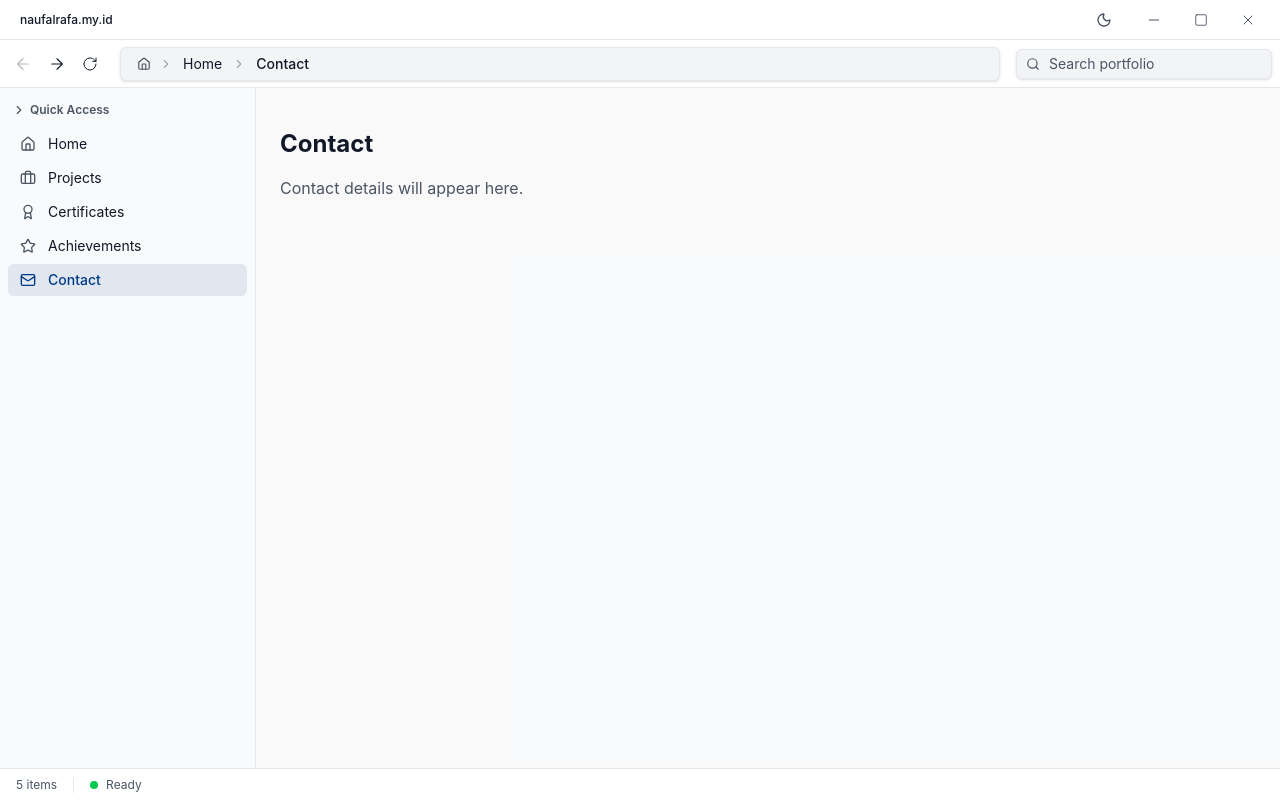
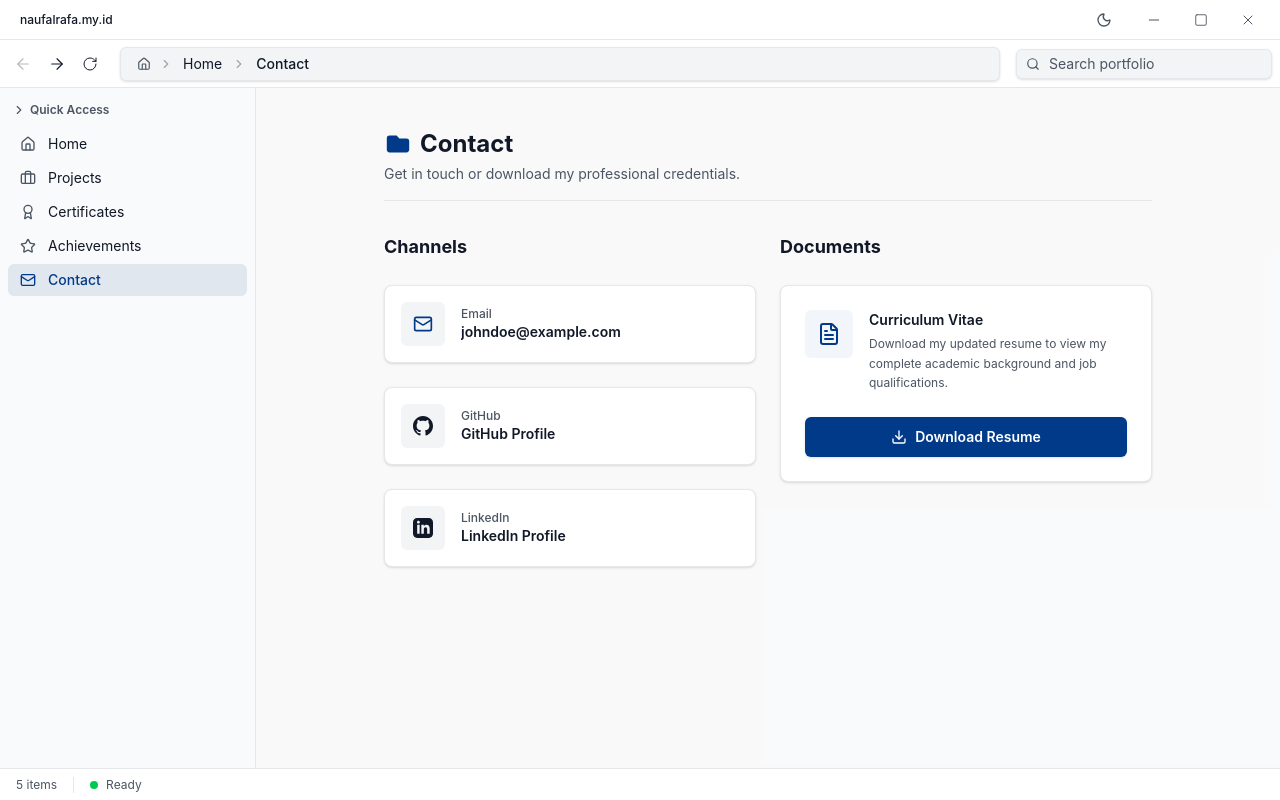
Before and after one commit to Falrafa4/portfolio, a React (Vite) app: page /contact in a window 1280 px wide. Built offline with nearby package versions, Linux system fonts and the light colour scheme.

Commit message:
feat: enhance Contact page with detailed contact information and document download options

```diff
--- a/src/pages/Contact/index.jsx
+++ b/src/pages/Contact/index.jsx
@@ -1,8 +1,122 @@
+import { Mail, FileText, Download, ExternalLink } from 'lucide-react';
+import contactsData from '../../data/contacts.json';
+
 export default function Contact() {
   return (
-    <div>
-      <h1 className="text-2xl font-bold mb-4">Contact</h1>
-      <p className="text-text-muted">Contact details will appear here.</p>
+    <div className="max-w-3xl mx-auto pb-12 animate-fade-in">
+      {/* Folder Header */}
+      <div className="mb-8 border-b border-border pb-4">
+        <h1 className="text-2xl font-bold text-text-main flex items-center gap-2">
+          <svg
+            className="w-7 h-7 text-primary"
+            fill="currentColor"
+            viewBox="0 0 20 20"
+          >
+            <path d="M2 6a2 2 0 012-2h5l2 2h5a2 2 0 012 2v6a2 2 0 01-2 2H4a2 2 0 01-2-2V6z" />
+          </svg>
+          Contact
+        </h1>
+        <p className="text-text-muted mt-1 text-sm">
+          Get in touch or download my professional credentials.
+        </p>
+      </div>
+
+      <div className="grid grid-cols-1 md:grid-cols-2 gap-6">
+        {/* Contact info list */}
+        <div className="flex flex-col gap-6">
+          <h2 className="text-lg font-bold text-text-main">Channels</h2>
+
+          {/* Email Card */}
+          {contactsData.email && (
+            <a
+              href={`mailto:${contactsData.email}`}
+              className="flex items-center gap-4 p-4 bg-surface border border-border rounded-lg shadow-sm hover:shadow-md hover:border-primary/50 hover:bg-black/10 dark:hover:bg-white/10 transition-all select-none group"
+            >
+              <div className="p-3 bg-background rounded-md text-primary group-hover:bg-primary/10 transition-colors">
+                <Mail size={20} />
+              </div>
+              <div className="min-w-0">
+                <span className="block text-xs text-text-muted font-medium">Email</span>
+                <span className="block text-sm font-semibold text-text-main truncate">{contactsData.email}</span>
+              </div>
+              <ExternalLink size={14} className="text-text-muted ml-auto opacity-0 group-hover:opacity-100 transition-opacity" />
+            </a>
+          )}
+
+          {/* GitHub Card */}
+          {contactsData.github && (
+            <a
+              href={contactsData.github}
+              target="_blank"
+              rel="noopener noreferrer"
+              className="flex items-center gap-4 p-4 bg-surface border border-border rounded-lg shadow-sm hover:shadow-md hover:border-primary/50 hover:bg-black/10 dark:hover:bg-white/10 transition-all select-none group"
+            >
+              <div className="p-3 bg-background rounded-md text-primary group-hover:bg-primary/10 transition-colors">
+                <svg className="w-5 h-5 fill-current text-text-main" viewBox="0 0 24 24">
+                  <path d="M12 0c-6.626 0-12 5.373-12 12 0 5.302 3.438 9.8 8.207 11.387.599.111.793-.261.793-.577v-2.234c-3.338.726-4.033-1.416-4.033-1.416-.546-1.387-1.333-1.756-1.333-1.756-1.089-.745.083-.729.083-.729 1.205.084 1.839 1.237 1.839 1.237 1.07 1.834 2.807 1.304 3.492.997.107-.775.418-1.305.762-1.604-2.665-.305-5.467-1.334-5.467-5.931 0-1.311.469-2.381 1.236-3.221-.124-.303-.535-1.524.117-3.176 0 0 1.008-.322 3.301 1.23.957-.266 1.983-.399 3.003-.404 1.02.005 2.047.138 3.006.404 2.291-1.552 3.297-1.23 3.297-1.23.653 1.653.242 2.874.118 3.176.77.84 1.235 1.911 1.235 3.221 0 4.609-2.807 5.624-5.479 5.921.43.372.823 1.102.823 2.222v3.293c0 .319.192.694.801.576 4.765-1.589 8.199-6.086 8.199-11.386 0-6.627-5.373-12-12-12z"/>
+                </svg>
+              </div>
+              <div className="min-w-0">
+                <span className="block text-xs text-text-muted font-medium">GitHub</span>
+                <span className="block text-sm font-semibold text-text-main truncate">GitHub Profile</span>
+              </div>
+              <ExternalLink size={14} className="text-text-muted ml-auto opacity-0 group-hover:opacity-100 transition-opacity" />
+            </a>
+          )}
+
+          {/* LinkedIn Card */}
+          {contactsData.linkedin && (
+            <a
+              href={contactsData.linkedin}
+              target="_blank"
+              rel="noopener noreferrer"
+              className="flex items-center gap-4 p-4 bg-surface border border-border rounded-lg shadow-sm hover:shadow-md hover:border-primary/50 hover:bg-black/10 dark:hover:bg-white/10 transition-all select-none group"
+            >
+              <div className="p-3 bg-background rounded-md text-primary group-hover:bg-primary/10 transition-colors">
+                <svg className="w-5 h-5 fill-current text-text-main" viewBox="0 0 24 24">
+                  <path d="M19 0h-14c-2.761 0-5 2.239-5 5v14c0 2.761 2.239 5 5 5h14c2.762 0 5-2.239 5-5v-14c0-2.761-2.238-5-5-5zm-11 19h-3v-11h3v11zm-1.5-12.268c-.966 0-1.75-.779-1.75-1.75s.784-1.75 1.75-1.75 1.75.779 1.75 1.75-.784 1.75-1.75 1.75zm13.5 12.268h-3v-5.604c0-3.368-4-3.113-4 0v5.604h-3v-11h3v1.765c1.396-2.586 7-2.777 7 2.476v6.759z"/>
+                </svg>
+              </div>
+              <div className="min-w-0">
+                <span className="block text-xs text-text-muted font-medium">LinkedIn</span>
+                <span className="block text-sm font-semibold text-text-main truncate">LinkedIn Profile</span>
+              </div>
+              <ExternalLink size={14} className="text-text-muted ml-auto opacity-0 group-hover:opacity-100 transition-opacity" />
+            </a>
+          )}
+        </div>
+
+        {/* Credentials / Download */}
+        <div className="flex flex-col gap-6">
+          <h2 className="text-lg font-bold text-text-main">Documents</h2>
+
+          {/* Resume Card */}
+          {contactsData.resumeUrl && (
+            <div className="p-6 bg-surface border border-border rounded-lg shadow-sm flex flex-col gap-4">
+              <div className="flex items-start gap-4">
+                <div className="p-3 bg-primary/5 rounded-md text-primary">
+                  <FileText size={24} />
+                </div>
+                <div>
+                  <h3 className="text-sm font-semibold text-text-main">Curriculum Vitae</h3>
+                  <p className="text-xs text-text-muted mt-1 leading-relaxed">
+                    Download my updated resume to view my complete academic background and job qualifications.
+                  </p>
+                </div>
+              </div>
+
+              <a
+                href={contactsData.resumeUrl}
+                download
+                className="mt-2 inline-flex items-center justify-center gap-2 w-full px-4 py-2.5 bg-primary hover:bg-primary-hover text-white text-sm font-semibold rounded-md shadow transition-colors select-none"
+              >
+                <Download size={16} />
+                Download Resume
+              </a>
+            </div>
+          )}
+        </div>
+      </div>
     </div>
   );
 }
```
